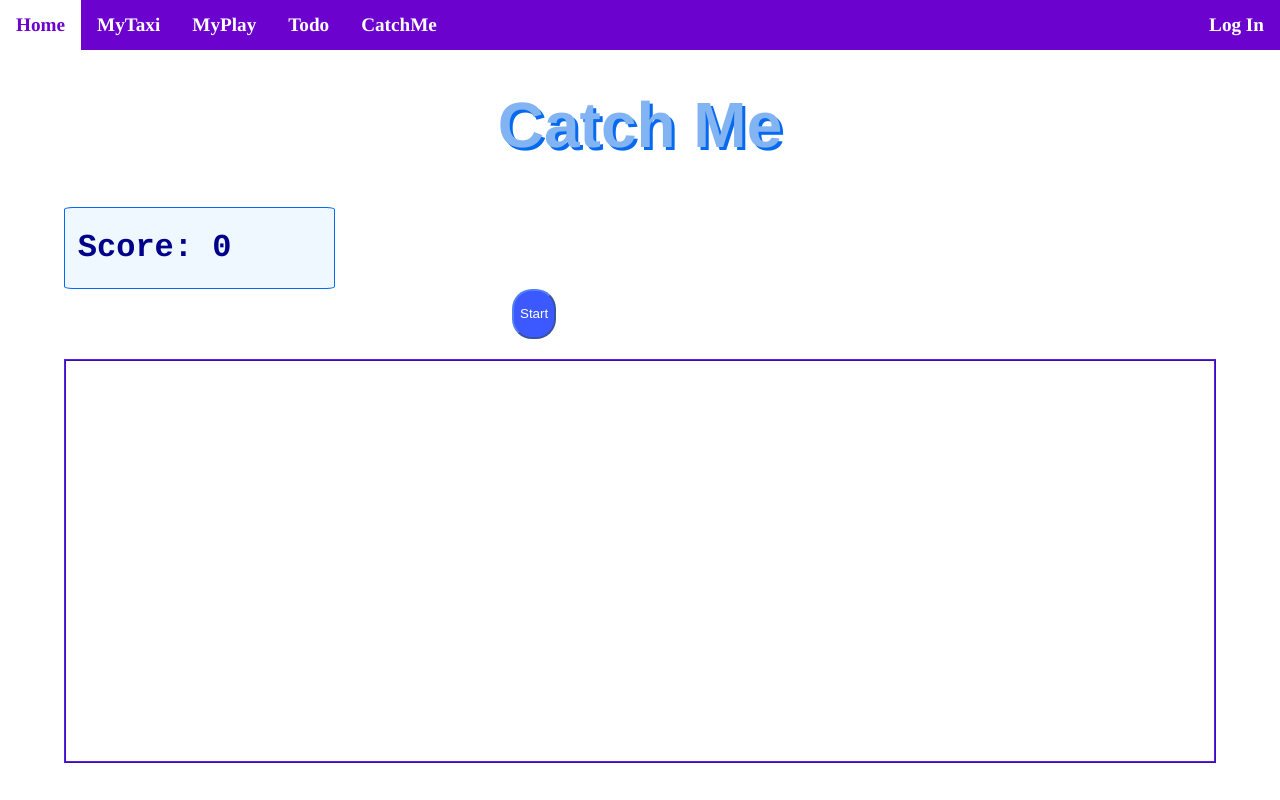
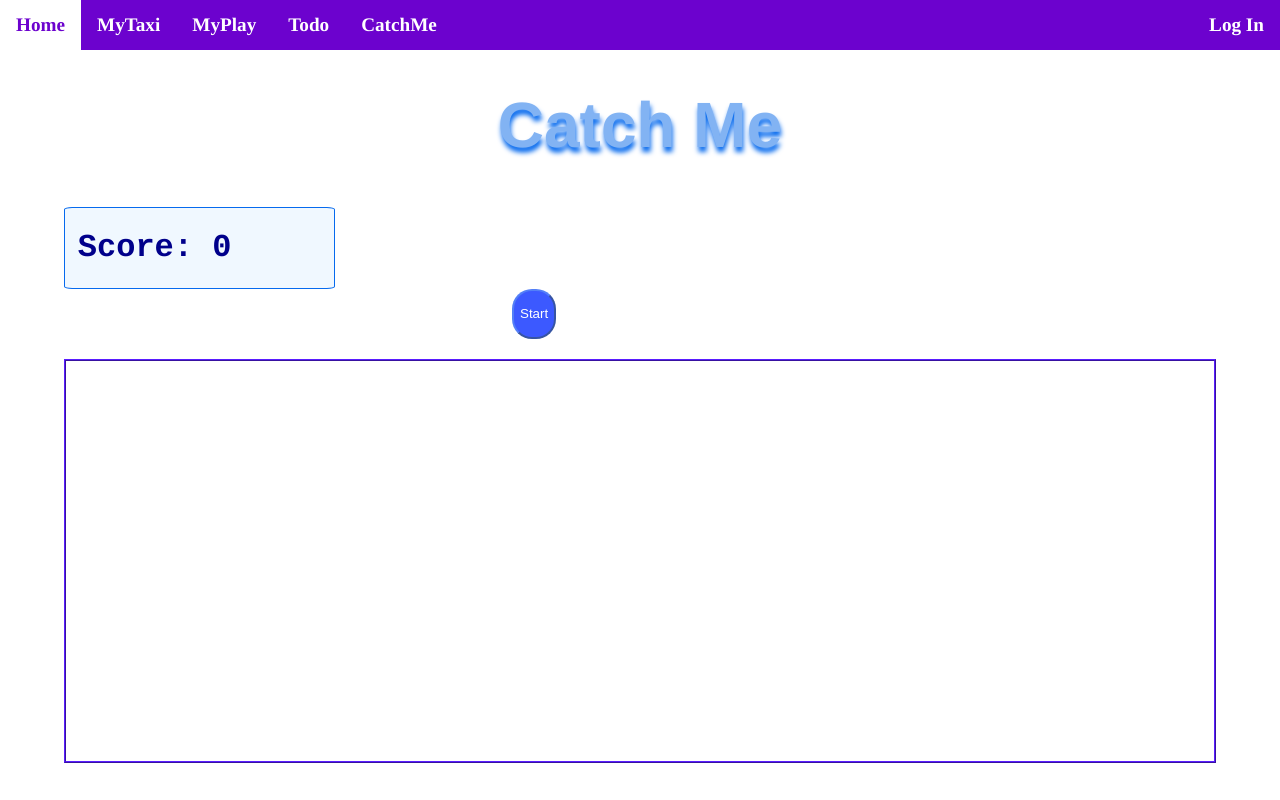
Before and after one commit to mrguven/portfolie, a React (Create React App) app: page /catchMe in a window 1280 px wide. Shown: the top 800 px of the page. Built offline with nearby package versions, Linux system fonts and the light colour scheme; no server answers.

Commit message:
make shadow catch me part

```diff
--- a/src/App.css
+++ b/src/App.css
@@ -99,7 +99,7 @@
   text-align: center;
   font-size: 5vw;;
   font-family: 'Franklin Gothic Medium', 'Arial Narrow', Arial, sans-serif;
-  text-shadow: #066aee 3px 3px;
+  text-shadow:   1px 5px 5px #066aee;
   color: #82b3f3;
 
   height: 80px;
```
